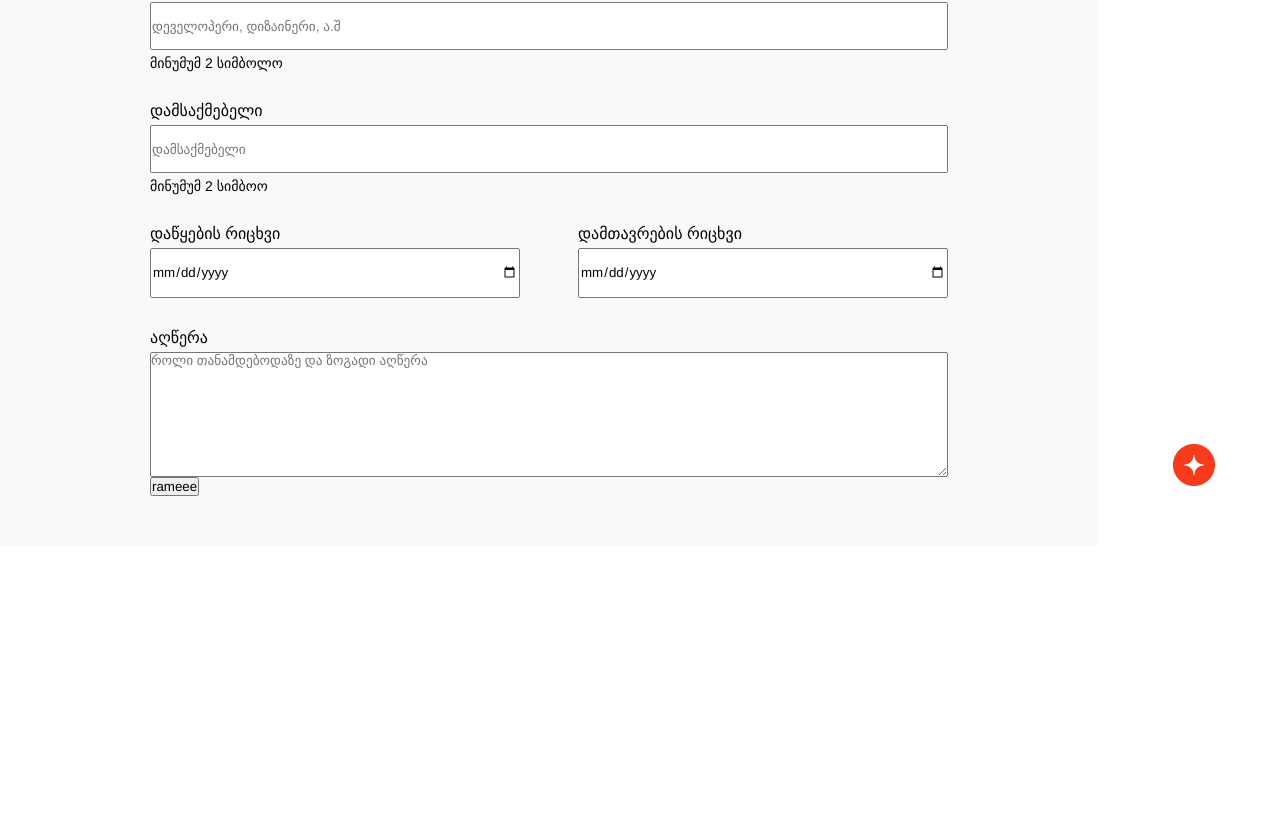
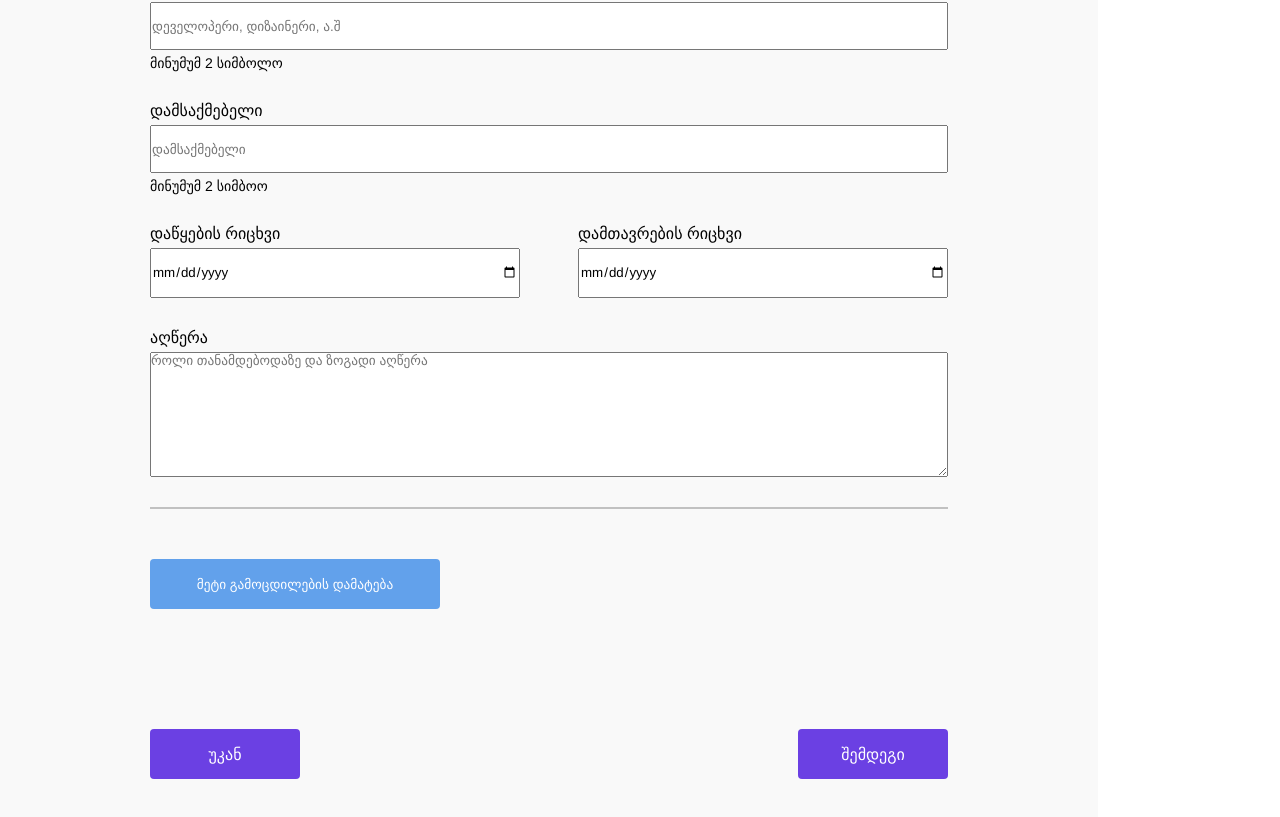
Before and after one commit to nugo128/redberry-assignment, a React (Create React App) app: page /experience in a window 1280 px wide. Shown: the part 213-1030 px from the top of the page. Before the commit the page ends 800 px from the top, so only its background shows below. Built offline with nearby package versions, Linux system fonts and the light colour scheme.

Commit message:
added function to add multiple experience in cv

```diff
--- a/src/Components/CV.jsx
+++ b/src/Components/CV.jsx
@@ -5,6 +5,11 @@ import star from "../images/star.png";
 import Line from "./Line";
 
 function CV(props) {
+  console.log(props.data);
+
+  // props.data?.map((e) => {
+  //   console.log(localStorage.getItem(e));
+  // });
   return (
     <div className={classes.maincontainer}>
       <div className={classes.cont2}>
--- /dev/null
+++ b/src/Components/ExperienceCV.jsx
@@ -0,0 +1,22 @@
+import React from "react";
+
+function ExperienceCV(props) {
+  return (
+    <>
+      <div>
+        {(props.position ||
+          props.employer ||
+          props.startdate ||
+          props.enddate ||
+          props.description) && <h2>გამოცდილება</h2>}
+        <p>{props.position}</p>
+        <p>{props.employer}</p>
+        <p>{props.startdate}</p>
+        <p>{props.enddate}</p>
+        <p>{props.description}</p>
+      </div>
+    </>
+  );
+}
+
+export default ExperienceCV;
--- a/src/Components/ExperienceForm.jsx
+++ b/src/Components/ExperienceForm.jsx
@@ -8,7 +8,7 @@ function ExperienceForm(props) {
       <div className={classes.position}>
         <label htmlFor="positionInput">თანამდებობა</label>
         <input
-          name="positionInput"
+          name={`positionInput${props.index}`}
           type="text"
           onChange={props.changeHandler}
           placeholder="დეველოპერი, დიზაინერი, ა.შ"
@@ -19,7 +19,7 @@ function ExperienceForm(props) {
       <div className={classes.employer}>
         <label htmlFor="employerInput">დამსაქმებელი</label>
         <input
-          name={`employer`}
+          name={`employer${props.index}`}
           type="text"
           onChange={props.changeHandler}
           placeholder="დამსაქმებელი"
@@ -32,7 +32,7 @@ function ExperienceForm(props) {
           <label htmlFor="startDate">დაწყების რიცხვი</label>
           <input
             type="date"
-            name="startDate"
+            name={`startDate${props.index}`}
             id="startDate"
             onChange={props.changeHandler}
           />
@@ -41,7 +41,7 @@ function ExperienceForm(props) {
           <label htmlFor="endDate">დამთავრების რიცხვი</label>
           <input
             type="date"
-            name="endDate"
+            name={`endDate${props.index}`}
             id="endDate"
             onChange={props.changeHandler}
           />
@@ -51,12 +51,13 @@ function ExperienceForm(props) {
       <div className={classes.description}>
         <label htmlFor="description">აღწერა</label>
         <textarea
-          name="description"
+          name={`description${props.index}`}
           id="description"
           onChange={props.changeHandler}
           placeholder="როლი თანამდებოდაზე და ზოგადი აღწერა"
         ></textarea>
       </div>
+      <div className={classes.line}></div>
     </form>
   );
 }
--- a/src/Components/ExperienceForm.module.css
+++ b/src/Components/ExperienceForm.module.css
@@ -51,3 +51,6 @@
 .description textarea {
   height: 125px;
 }
+.line {
+  border: 1px solid #c1c1c1;
+}
--- a/src/Pages/Experience.module.css
+++ b/src/Pages/Experience.module.css
@@ -32,3 +32,35 @@
   justify-content: space-between;
   margin-bottom: 12px;
 }
+.btnadd {
+  background-color: #62a1eb;
+  color: #fff;
+  border: none;
+  border-radius: 4px;
+  width: 290px;
+  height: 50px;
+  margin-top: 50px;
+}
+.links {
+  margin-top: 120px;
+  display: flex;
+  justify-content: space-between;
+}
+.nextLink,
+.backLink {
+  display: flex;
+  justify-content: center;
+  align-items: center;
+  text-decoration: none;
+  background-color: #6b40e3;
+  width: 150px;
+  height: 50px;
+  border-radius: 4px;
+}
+.nextLink span,
+.backLink span {
+  display: block;
+  color: #fff;
+  font-size: 16px;
+  font-weight: 500;
+}
--- a/src/Pages/ExperiencePage.jsx
+++ b/src/Pages/ExperiencePage.jsx
@@ -1,4 +1,4 @@
-import React from "react";
+import React, { useEffect } from "react";
 import CV from "../Components/CV";
 import classes from "./Experience.module.css";
 import { Link } from "react-router-dom";
@@ -6,11 +6,15 @@ import Line from "../Components/Line";
 import SVG from "../Components/SVG";
 import ExperienceForm from "../Components/ExperienceForm";
 import { useState } from "react";
+import ExperienceCV from "../Components/ExperienceCV";
 
 function ExperiencePage() {
   let arr = [];
   const [input, setInput] = useState({});
   const [formCount, setFormCount] = useState(1);
+  const [experienceData, setExperienceData] = useState({});
+  const [keys, setKeys] = useState([]);
+
   const backClickHandler = () => {
     localStorage.clear();
   };
@@ -19,27 +23,37 @@ function ExperiencePage() {
       ...input,
       [e.target.name]: e.target.value,
     });
-    console.log(input);
   };
-  if (input.positionInput) {
-    localStorage.setItem("positionInfo", input.positionInput);
+  useEffect(() => {
+    for (let i = 0; i < arr.length; i++) {
+      if (input[`positionInput${i}`]) {
+        localStorage.setItem(`positionInfo${i}`, input[`positionInput${i}`]);
+        setExperienceData(localStorage.getItem(`positionInfo${i}`));
+        console.log(experienceData);
       }
-  if (input.employer) {
-    localStorage.setItem("employer", input.employer);
+      if (input[`employer${i}`]) {
+        localStorage.setItem(`employer${i}`, input[`employer${i}`]);
       }
-  if (input.startDate) {
-    localStorage.setItem("startDate", input.startDate);
+      if (input[`startDate${i}`]) {
+        localStorage.setItem(`startDate${i}`, input[`startDate${i}`]);
       }
-  if (input.endDate) {
-    localStorage.setItem("endDate", input.endDate);
+      if (input[`endDate${i}`]) {
+        localStorage.setItem(`endDate${i}`, input[`endDate${i}`]);
       }
-  if (input.description) {
-    localStorage.setItem("description", input.description);
+
+      if (input[`description${i}`]) {
+        localStorage.setItem(`description${i}`, input[`description${i}`]);
       }
+    }
+    setKeys(Object.keys(localStorage));
+    console.log(keys);
+  }, [input]);
+  localStorage.setItem("i", formCount);
   const addComponent = () => {
     setFormCount(formCount + 1);
-    console.log(arr);
+    localStorage.setItem("i", formCount);
   };
+
   return (
     <main className={classes.main}>
       <section className={classes.formcontainer}>
@@ -54,19 +68,58 @@ function ExperiencePage() {
           <Line></Line>
         </section>
         {
-          (arr = Array(formCount)
+          (arr = Array(Number(localStorage.getItem("i")))
             .fill(1)
             .map((_, index) => (
+              <>
                 <ExperienceForm
                   key={index}
                   index={index}
                   changeHandler={changeHandler}
                 ></ExperienceForm>
+              </>
             )))
         }
-        <button onClick={addComponent}>rameee</button>
+        <button onClick={addComponent} className={classes.btnadd}>
+          მეტი გამოცდილების დამატება
+        </button>
+        <div className={classes.links}>
+          <Link to={"/personal"} className={classes.backLink}>
+            <span>უკან</span>
+          </Link>
+          <Link to={"/education"} className={classes.nextLink}>
+            <span>შემდეგი</span>
+          </Link>
+        </div>
       </section>
-      <CV></CV>
+      <div>
+        <CV
+          firstname={localStorage.getItem("inputedFirstname")}
+          lastname={localStorage.getItem("inputedLastname")}
+          image={localStorage.getItem("photo")}
+          basicinfo={localStorage.getItem("basicinfo")}
+          email={localStorage.getItem("email")}
+          number={localStorage.getItem("number")}
+          // data={Object.keys(localStorage)}
+        ></CV>
+        {
+          (arr = Array(Number(localStorage.getItem("i")))
+            .fill(1)
+            .map((_, index) => (
+              <>
+                {
+                  <ExperienceCV
+                    position={localStorage.getItem(`positionInfo${index}`)}
+                    employer={localStorage.getItem(`employer${index}`)}
+                    startdate={localStorage.getItem(`startDate${index}`)}
+                    enddate={localStorage.getItem(`endDate${index}`)}
+                    description={localStorage.getItem(`description${index}`)}
+                  ></ExperienceCV>
+                }
+              </>
+            )))
+        }
+      </div>
     </main>
   );
 }
--- a/src/Pages/PersonalPage.jsx
+++ b/src/Pages/PersonalPage.jsx
@@ -150,6 +150,7 @@ function PersonalPage(props) {
         basicinfo={localStorage.getItem("basicinfo")}
         email={localStorage.getItem("email")}
         number={localStorage.getItem("number")}
+        data={Object.keys(localStorage)}
       ></CV>
     </main>
   );
```
Lines whose indentation alone changed are shown as unchanged.
